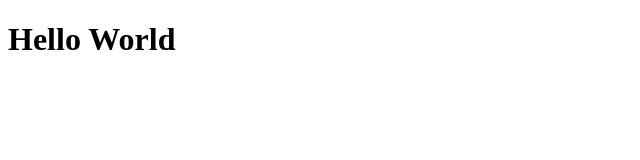
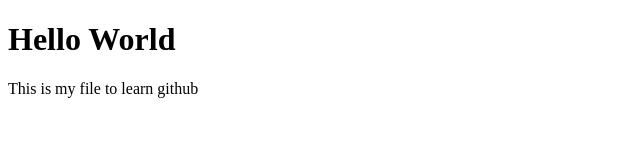
Before and after one commit to tuderangga04/my-webApp, a plain HTML site: page index.html in a window 1280 px wide. Shown: the whole page, without its empty margins (0-640 px from the left). Drawn offline with Linux system fonts and the light colour scheme.

Commit message:
Add new <p> tag in index.html file

```diff
--- a/index.html
+++ b/index.html
@@ -6,6 +6,7 @@
 <body>
 
   <h1>Hello World</h1>
+  <p>This is my file to learn github</p>
 
 </body>
 </html>
```
